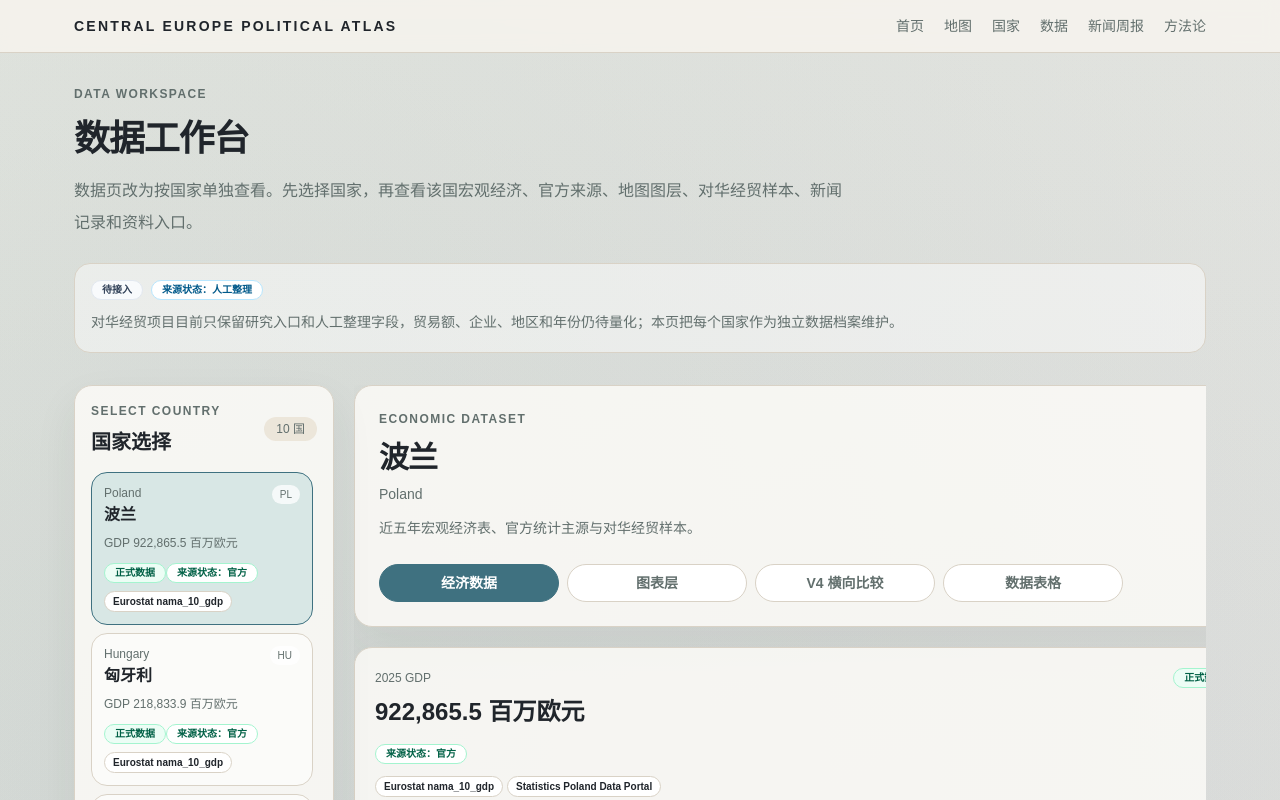
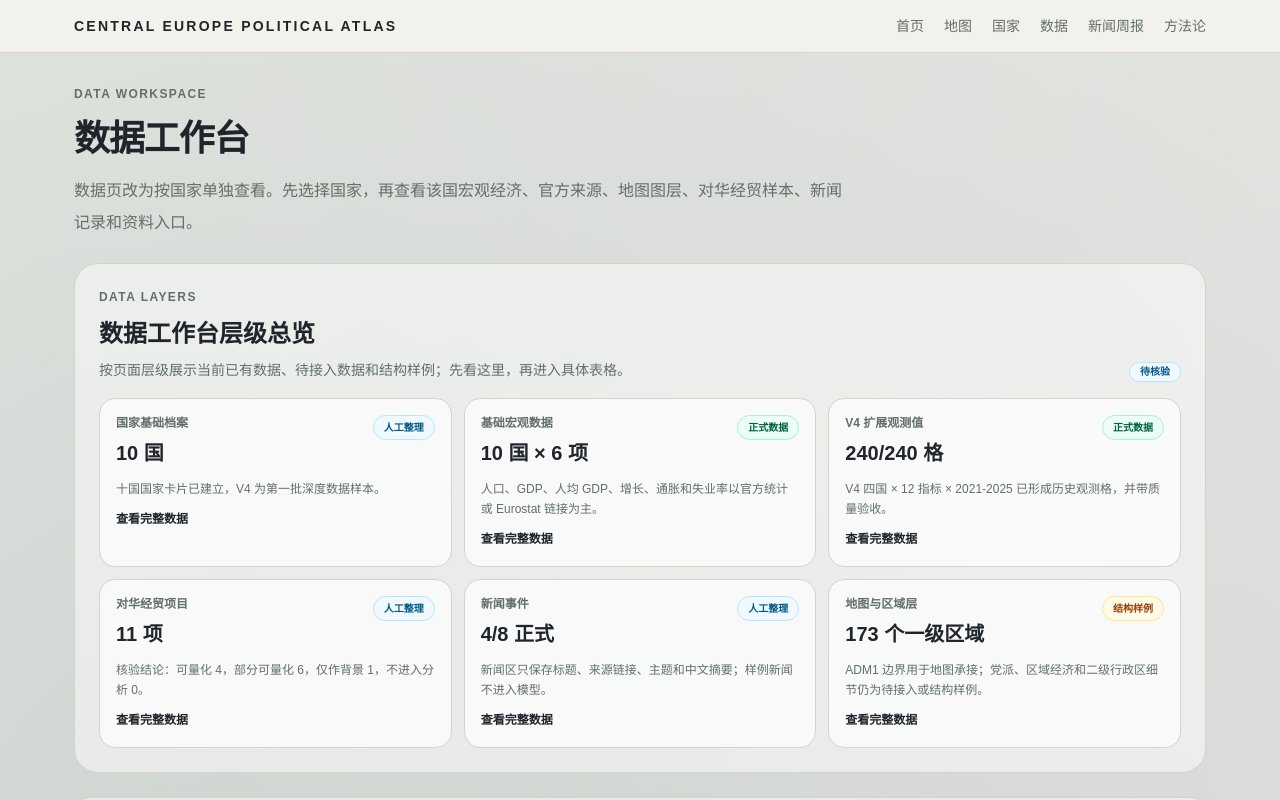
Before and after one commit to hui-sallai/central-europe-political-atlas, a Next.js app: page /data in a window 1280 px wide. Shown: the top 800 px of the page. Built offline with nearby package versions, Linux system fonts and the light colour scheme.

Commit message:
Clarify data layers across pages

```diff
--- a/src/app/countries/page.tsx
+++ b/src/app/countries/page.tsx
@@ -1,4 +1,5 @@
 import Link from "next/link";
+import { DataLayerOverview } from "@/components/DataLayerOverview";
 import { DataStatusBadge, SourceStatusBadge } from "@/components/DataStatusBadge";
 import { countries } from "@/lib/data";
 import { getChinaProjectRecords } from "@/lib/extendedData";
@@ -11,6 +12,9 @@ export default function CountriesPage() {
       <p className="mt-4 max-w-2xl text-[var(--muted)]">
         每个国家页都以地图仪表盘为主体，展示政治支持率、经济强度、基础底图、一级行政区、二级行政区入口和可选文字资料。
       </p>
+      <section className="mt-6">
+        <DataLayerOverview compact title="国家层级数据总览" />
+      </section>
       <div className="mt-8 grid gap-4 md:grid-cols-2">
         {countries.map((country) => {
           const projectRecords = getChinaProjectRecords(country.slug);
--- a/src/app/data/page.tsx
+++ b/src/app/data/page.tsx
@@ -1,3 +1,4 @@
+import { DataLayerOverview } from "@/components/DataLayerOverview";
 import { DataCountryExplorer } from "@/components/DataCountryExplorer";
 import { DataStatusBadge, SourceStatusBadge } from "@/components/DataStatusBadge";
 
@@ -9,6 +10,10 @@ export default function DataOverviewPage() {
       <p className="mt-4 max-w-3xl leading-8 text-[var(--muted)]">
         数据页改为按国家单独查看。先选择国家，再查看该国宏观经济、官方来源、地图图层、对华经贸样本、新闻记录和资料入口。
       </p>
+
+      <section className="mt-6">
+        <DataLayerOverview title="数据工作台层级总览" />
+      </section>
 
       <section className="mt-6 rounded-2xl border border-[var(--line)] bg-white/45 p-4 text-sm leading-7 text-[var(--muted)]">
         <div className="mb-2 flex flex-wrap gap-2">
--- a/src/app/page.tsx
+++ b/src/app/page.tsx
@@ -1,3 +1,4 @@
+import { DataLayerOverview } from "@/components/DataLayerOverview";
 import { InteractiveMapExplorer } from "@/components/InteractiveMapExplorer";
 
 export default function Home() {
@@ -18,6 +19,10 @@ export default function Home() {
 
         <InteractiveMapExplorer variant="home" />
       </section>
+
+      <section className="mt-5">
+        <DataLayerOverview compact title="首页数据层总览" />
+      </section>
     </main>
   );
 }
--- a/src/components/CountryDetailModeTabs.tsx
+++ b/src/components/CountryDetailModeTabs.tsx
@@ -1,6 +1,7 @@
 "use client";
 
 import { useState } from "react";
+import { DataLayerOverview } from "@/components/DataLayerOverview";
 import { DataStatusBadge } from "@/components/DataStatusBadge";
 import { CountryMapWorkbench } from "@/components/CountryMapWorkbench";
 import { CountryReadingTabs } from "@/components/CountryReadingTabs";
@@ -50,7 +51,9 @@ export function CountryDetailModeTabs({ country }: CountryDetailModeTabsProps) {
 
   return (
     <section className="mt-8">
-      <section className="grid gap-4 xl:grid-cols-[1fr_1.1fr]">
+      <DataLayerOverview countrySlug={country.slug} compact title={`${country.nameZh}数据层总览`} />
+
+      <section className="mt-4 grid gap-4 xl:grid-cols-[1fr_1.1fr]">
         <article className="card p-6">
           <p className="eyebrow">1. Country Profile</p>
           <h2 className="mt-3 text-2xl font-semibold">国家基础档案</h2>
--- /dev/null
+++ b/src/components/DataLayerOverview.tsx
@@ -0,0 +1,159 @@
+import Link from "next/link";
+import { DataStatusBadge } from "@/components/DataStatusBadge";
+import { getBasicIndicators } from "@/lib/basicIndicators";
+import { countries } from "@/lib/data";
+import {
+  getChinaProjectRecords,
+  getExtendedObservations,
+  getNewsEventRecords,
+  getV4TemplateCoverage,
+  v4TemplateIndicatorIds,
+} from "@/lib/extendedData";
+import { getV4DataQualitySummary } from "@/lib/v4DataQuality";
+import { verifyChinaProject } from "@/lib/chinaProjectVerification";
+
+type DataLayerOverviewProps = {
+  countrySlug?: string;
+  compact?: boolean;
+  title?: string;
+};
+
+const v4CountrySlugs = ["poland", "hungary", "czechia", "slovakia"];
+
+function layerStatusClass(status: "official" | "manual" | "pending" | "sample") {
+  const classes = {
+    official: "border-emerald-200 bg-emerald-50 text-emerald-800",
+    manual: "border-sky-200 bg-sky-50 text-sky-800",
+    pending: "border-slate-200 bg-slate-50 text-slate-700",
+    sample: "border-amber-200 bg-amber-50 text-amber-800",
+  };
+
+  return classes[status];
+}
+
+function DataLayerCard({
+  title,
+  value,
+  status,
+  description,
+  href,
+}: {
+  title: string;
+  value: string;
+  status: "official" | "manual" | "pending" | "sample";
+  description: string;
+  href: string;
+}) {
+  return (
+    <article className="rounded-2xl border border-[var(--line)] bg-white/70 p-4">
+      <div className="flex items-start justify-between gap-3">
+        <div>
+          <p className="text-xs font-semibold text-[var(--muted)]">{title}</p>
+          <p className="mt-2 text-xl font-semibold">{value}</p>
+        </div>
+        <span className={`rounded-full border px-2.5 py-1 text-[10px] font-semibold ${layerStatusClass(status)}`}>
+          {status === "official" ? "正式数据" : status === "manual" ? "人工整理" : status === "sample" ? "结构样例" : "待接入"}
+        </span>
+      </div>
+      <p className="mt-3 text-xs leading-5 text-[var(--muted)]">{description}</p>
+      <Link href={href} className="mt-3 inline-flex text-xs font-semibold text-[var(--accent)] underline-offset-4 hover:underline">
+        查看完整数据
+      </Link>
+    </article>
+  );
+}
+
+export function DataLayerOverview({ countrySlug, compact = false, title = "数据层总览" }: DataLayerOverviewProps) {
+  const country = countrySlug ? countries.find((item) => item.slug === countrySlug) : undefined;
+  const isCountryMode = Boolean(country);
+  const basicIndicators = country ? getBasicIndicators(country.slug) : [];
+  const v4Coverage = country ? getV4TemplateCoverage(country.slug) : null;
+  const isV4Country = country ? v4CountrySlugs.includes(country.slug) : false;
+  const countryProjects = country ? getChinaProjectRecords(country.slug) : [];
+  const allProjects = v4CountrySlugs.flatMap((slug) => getChinaProjectRecords(slug));
+  const projectScope = country ? countryProjects : allProjects;
+  const verificationCounts = projectScope.reduce(
+    (acc, project) => {
+      const verification = verifyChinaProject(project);
+      acc[verification.conclusion] += 1;
+      return acc;
+    },
+    { quantifiable: 0, partially_quantifiable: 0, background_only: 0, excluded: 0 },
+  );
+  const newsEvents = country ? getNewsEventRecords(country.slug) : v4CountrySlugs.flatMap((slug) => getNewsEventRecords(slug));
+  const formalNewsCount = newsEvents.filter((event) => event.status !== "sample").length;
+  const v4Quality = getV4DataQualitySummary();
+  const extendedObservationCount = country ? getExtendedObservations(country.slug).length : v4Quality.summary.presentCells;
+  const regionCount = country?.regions.length ?? countries.reduce((sum, item) => sum + item.regions.length, 0);
+  const dataHref = "/data";
+  const countryHref = country ? `/countries/${country.slug}` : "/countries";
+
+  const layers = [
+    {
+      title: "国家基础档案",
+      value: country ? country.nameZh : `${countries.length} 国`,
+      status: "manual" as const,
+      description: country ? "政体、议会结构、政府首脑、国家元首和国家摘要已在国家页集中展示。" : "十国国家卡片已建立，V4 为第一批深度数据样本。",
+      href: countryHref,
+    },
+    {
+      title: "基础宏观数据",
+      value: country ? `${basicIndicators.length} 项` : `${countries.length} 国 × 6 项`,
+      status: "official" as const,
+      description: "人口、GDP、人均 GDP、增长、通胀和失业率以官方统计或 Eurostat 链接为主。",
+      href: dataHref,
+    },
+    {
+      title: "V4 扩展观测值",
+      value: country ? (isV4Country ? `${v4Coverage?.present.length ?? 0}/${v4Coverage?.total ?? v4TemplateIndicatorIds.length} 指标` : "待接入") : `${v4Quality.summary.presentCells}/${v4Quality.summary.expectedCells} 格`,
+      status: isCountryMode && !isV4Country ? "pending" as const : "official" as const,
+      description: country
+        ? isV4Country
+          ? `该国已有财政、外部、投资、能源和产业扩展指标；观测值共 ${extendedObservationCount} 条。`
+          : "非 V4 国家暂不接入扩展历史序列，只保留字段位置。"
+        : "V4 四国 × 12 指标 × 2021-2025 已形成历史观测格，并带质量验收。",
+      href: "/data",
+    },
+    {
+      title: "对华经贸项目",
+      value: country ? `${countryProjects.length} 项` : `${allProjects.length} 项`,
+      status: projectScope.length > 0 ? "manual" as const : "pending" as const,
+      description: `核验结论：可量化 ${verificationCounts.quantifiable}，部分可量化 ${verificationCounts.partially_quantifiable}，仅作背景 ${verificationCounts.background_only}，不进入分析 ${verificationCounts.excluded}。`,
+      href: dataHref,
+    },
+    {
+      title: "新闻事件",
+      value: country ? `${formalNewsCount}/${newsEvents.length} 正式` : `${formalNewsCount}/${newsEvents.length} 正式`,
+      status: formalNewsCount > 0 ? "manual" as const : "pending" as const,
+      description: "新闻区只保存标题、来源链接、主题和中文摘要；样例新闻不进入模型。",
+      href: "/news",
+    },
+    {
+      title: "地图与区域层",
+      value: `${regionCount} 个一级区域`,
+      status: "sample" as const,
+      description: "ADM1 边界用于地图承接；党派、区域经济和二级行政区细节仍为待接入或结构样例。",
+      href: country ? `/countries/${country.slug}` : "/map",
+    },
+  ];
+
+  return (
+    <section className={`rounded-3xl border border-[var(--line)] bg-white/50 ${compact ? "p-4" : "p-6"}`}>
+      <div className="flex flex-col gap-3 lg:flex-row lg:items-end lg:justify-between">
+        <div>
+          <p className="eyebrow">Data Layers</p>
+          <h2 className={`${compact ? "mt-2 text-xl" : "mt-3 text-2xl"} font-semibold`}>{title}</h2>
+          <p className="mt-2 max-w-3xl text-sm leading-6 text-[var(--muted)]">
+            按页面层级展示当前已有数据、待接入数据和结构样例；先看这里，再进入具体表格。
+          </p>
+        </div>
+        <DataStatusBadge status="manual" />
+      </div>
+      <div className={`mt-4 grid gap-3 ${compact ? "md:grid-cols-2 xl:grid-cols-3" : "md:grid-cols-2 xl:grid-cols-3"}`}>
+        {layers.map((layer) => (
+          <DataLayerCard key={layer.title} {...layer} />
+        ))}
+      </div>
+    </section>
+  );
+}
```
